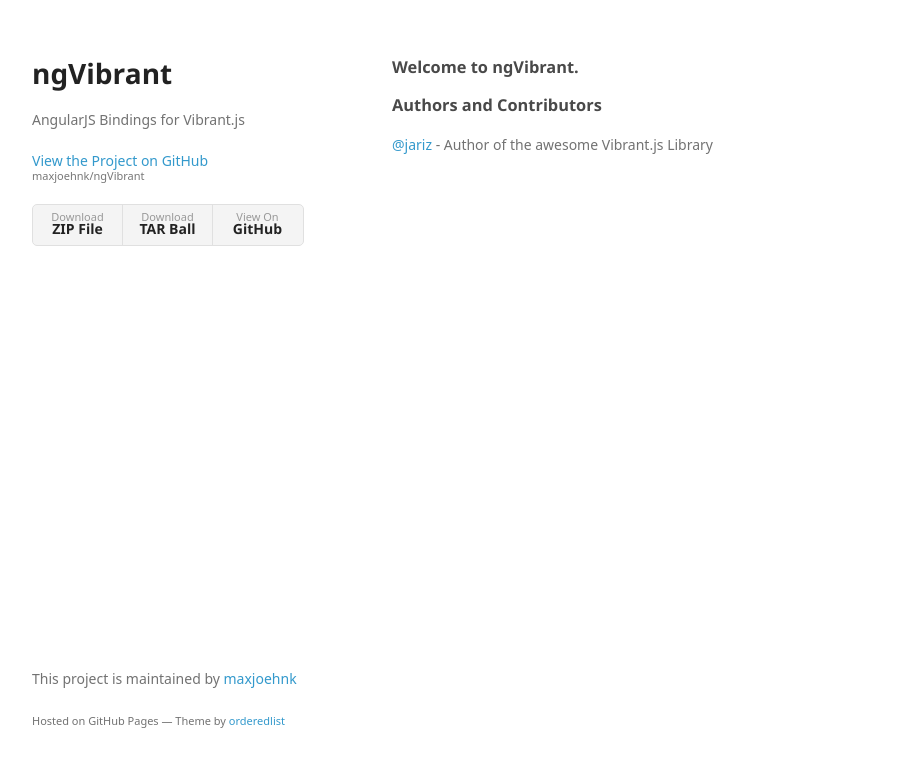
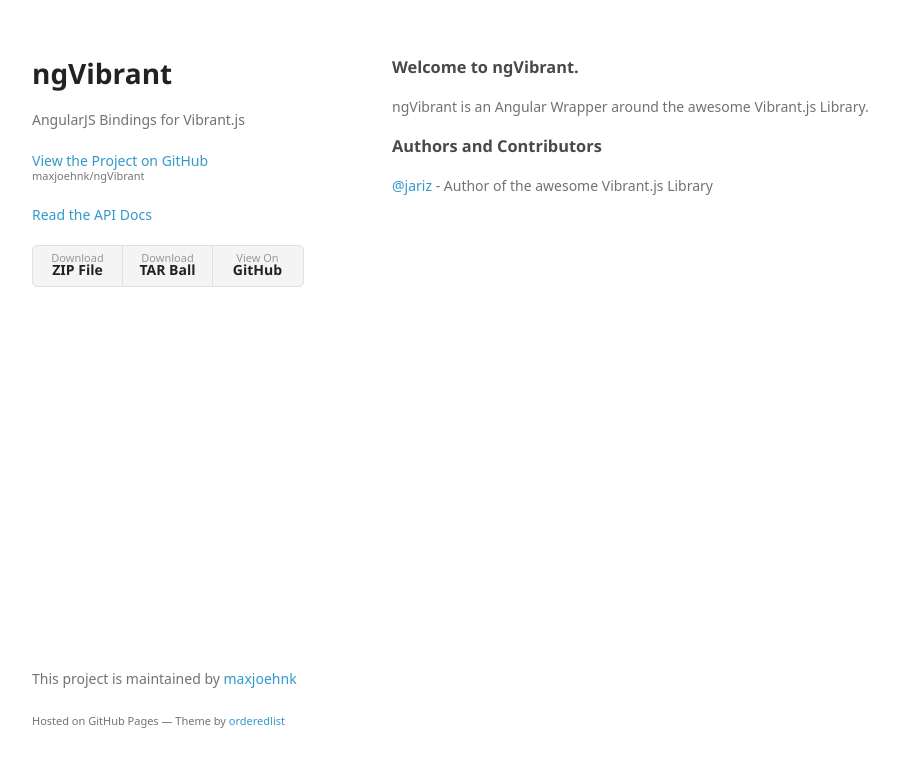
Before and after one commit to maxjoehnk/ngVibrant, a plain HTML site: page index.html in a window 1280 px wide. Shown: the whole page, without its empty margins (178-1077 px from the left). Drawn offline with Linux system fonts and the light colour scheme; a web font is replaced by a local one.

Commit message:
Updated index.html

```diff
--- a/index.html
+++ b/index.html
@@ -19,6 +19,7 @@
         <p>AngularJS Bindings for Vibrant.js</p>
 
         <p class="view"><a href="https://github.com/maxjoehnk/ngVibrant">View the Project on GitHub <small>maxjoehnk/ngVibrant</small></a></p>
+        <p class="view"><a href="https://maxjoehnk.github.io/ngVibrant/api">Read the API Docs</a></p>
 
 
         <ul>
@@ -31,7 +32,7 @@
         <h3>
 <a id="welcome-to-ng-vibrant" class="anchor" href="#welcome-to-ng-vibrant" aria-hidden="true"><span class="octicon octicon-link"></span></a>Welcome to ngVibrant.</h3>
 
-<p></p>
+<p>ngVibrant is an Angular Wrapper around the awesome Vibrant.js Library.</p>
 
 <h3>
 <a id="authors-and-contributors" class="anchor" href="#authors-and-contributors" aria-hidden="true"><span class="octicon octicon-link"></span></a>Authors and Contributors</h3>
```
